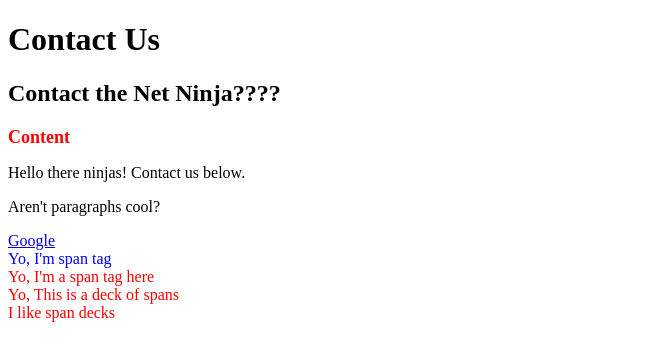
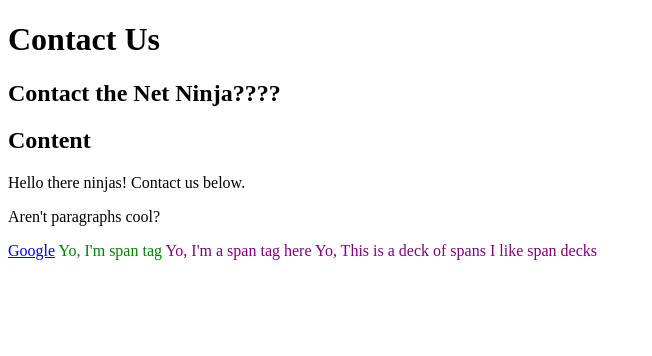
Before and after one commit to Kinga-Zawarczynska/CSS, a plain HTML site: page contact.html in a window 1280 px wide. Shown: the whole page, without its empty margins (0-652 px from the left). Drawn offline with Linux system fonts and the light colour scheme.

Commit message:
changed colors in syntax.css file and added some style rules inlined to contact.html

```diff
--- a/contact.html
+++ b/contact.html
@@ -6,6 +6,10 @@
     <meta http-equiv="X-UA-Compatible" content="ie=edge">
     <title>Document</title>
     <link rel="stylesheet" type="text/css" href="syntax.css">
+
+    <style>
+        span{color: purple;}
+    </style>
 </head>
 <body>
     <div id="header">
@@ -19,7 +23,7 @@
 
     <a href="http://google.com">Google</a>
 
-    <span>Yo, I'm span tag</span>
+    <span style="color: green;">Yo, I'm span tag</span>
 
     <span class="deck">Yo, I'm a span tag here</span>
     <span class="deck">Yo, This is a deck of spans</span>
--- a/syntax.css
+++ b/syntax.css
@@ -1,13 +1,3 @@
-/*Style all P tags*/
+span{ color: blue;}
 
-h2{font-size: 24px;}
-
-#content-header{
-    font-size: 18px;
-    color:red
-}
-
-span{display: block;
-color: blue;}
-
-.deck{color: red;}
+span{color: red;}
```
